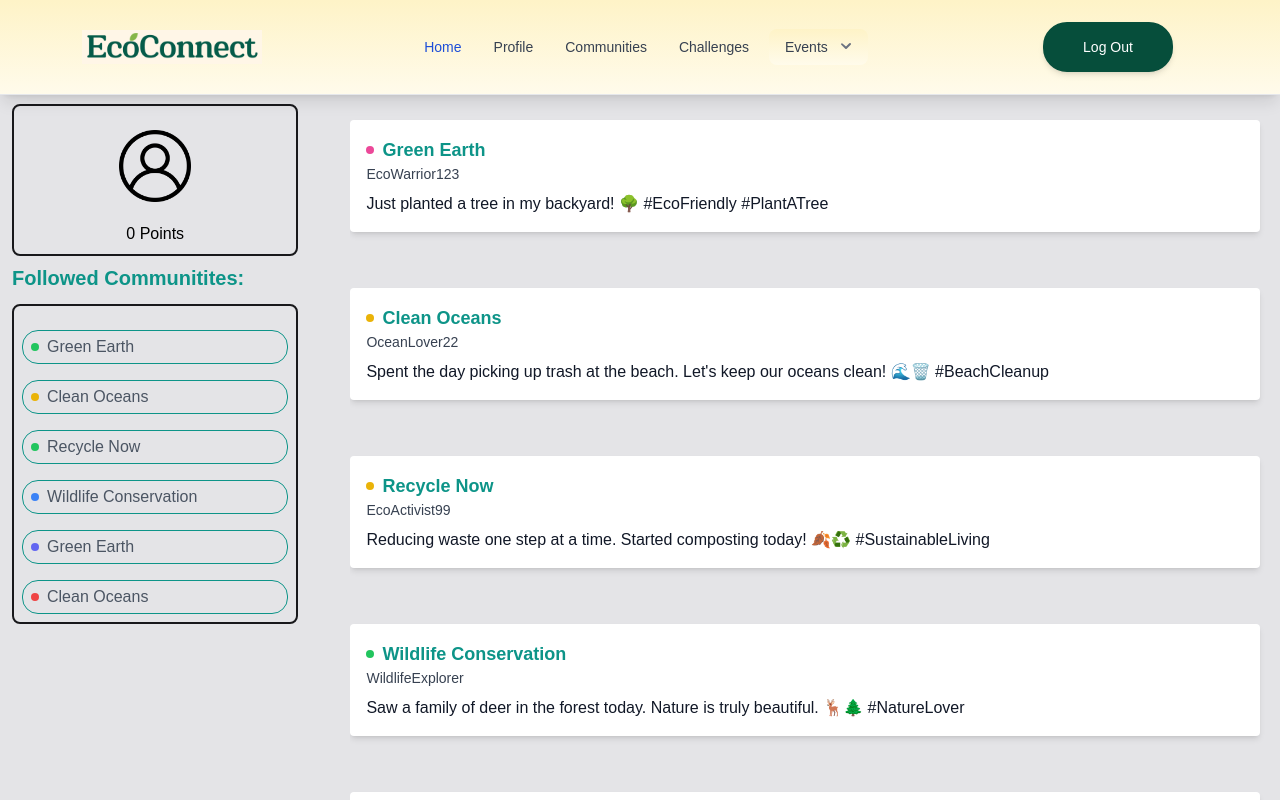
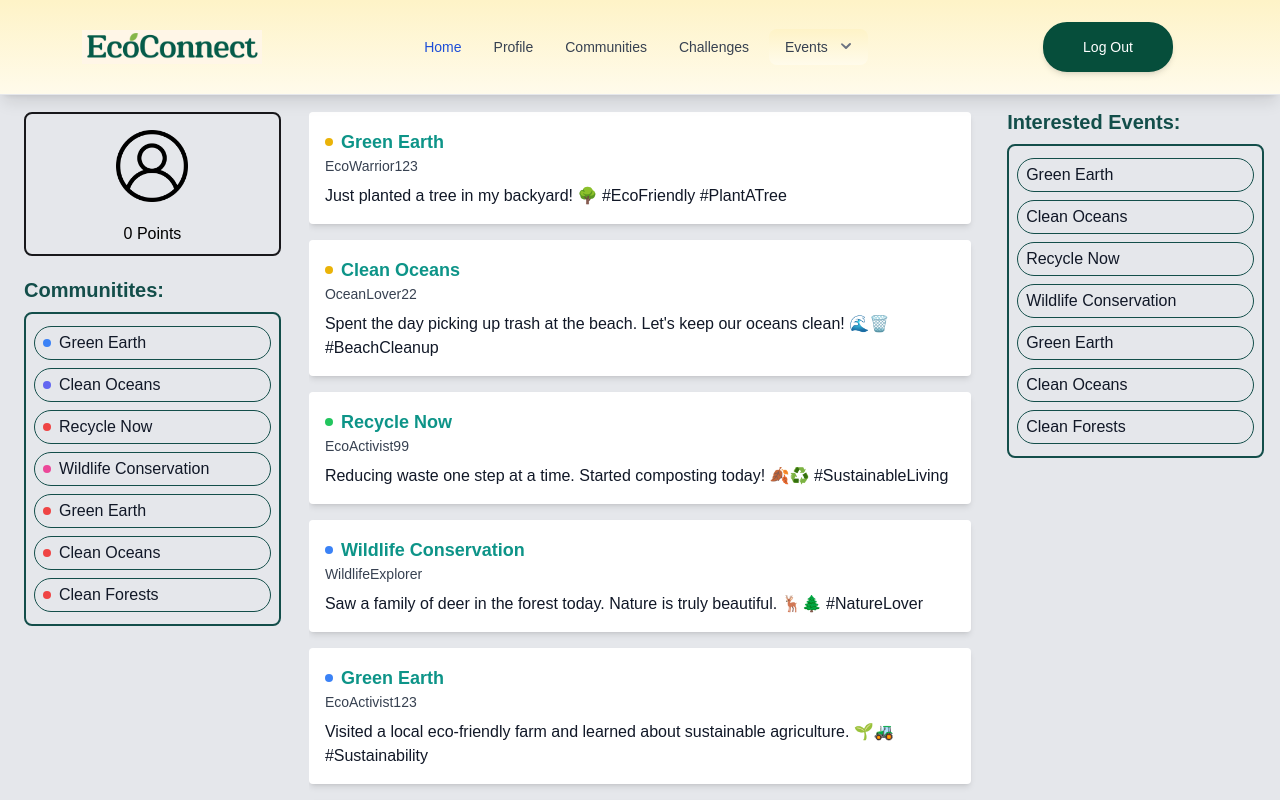
Before and after one commit to HasnainKabir-repos/EcoConnect, a React (Create React App) app in the folder frontend/: page / in a window 1280 px wide. Built offline with nearby package versions, Linux system fonts and the light colour scheme; sample sign-in values are in the browser's storage; a web font is replaced by a local one.

Commit message:
Interested Events

```diff
--- a/frontend/src/components/Events/index.jsx
+++ b/frontend/src/components/Events/index.jsx
@@ -2,6 +2,7 @@ import axios from "axios";
 import React, { useEffect, useState } from "react";
 import Loader from "../Loader";
 import TopBar from "../TopBar";
+
 const Events = () => {
   const [filteredEvents, setFilteredEvents] = useState([]);
   const [selectedCategory, setSelectedCategory] = useState("");
@@ -10,6 +11,9 @@ const Events = () => {
 
   const [events, setEvents] = useState([]);
   const [isLoading, setIsLoading] = useState(false);
+
+  const [interestedEvents, setInterestedEvents] = useState([]);
+  const [participatingEvents, setParticipatingEvents] = useState([]);
 
   useEffect(() => {
     // Fetch events data from your API
@@ -67,6 +71,43 @@ const Events = () => {
     fetchData();
   }, []);
 
+ useEffect(() => {
+   const fetchUserEvents = async () => {
+     try {
+       const token = localStorage.getItem("token");
+       const tokenValue = JSON.parse(token);
+       const config = {
+         headers: { Authorization: `Bearer ${tokenValue.data}` },
+       };
+
+       const interestedResponse = await axios.get(
+         "http://localhost:8080/api/event/interested",
+         config
+       );
+
+       const participatingResponse = await axios.get(
+         "http://localhost:8080/api/event/participating",
+         config
+       );
+
+       // Use the functional form of state-setting function to ensure the state is updated correctly
+       setInterestedEvents((prevInterestedEvents) => [
+         ...prevInterestedEvents,
+         ...interestedResponse.data,
+       ]);
+
+       setParticipatingEvents((prevParticipatingEvents) => [
+         ...prevParticipatingEvents,
+         ...participatingResponse.data,
+       ]);
+     } catch (error) {
+       console.error("Error fetching user events:", error);
+     }
+   };
+
+   fetchUserEvents();
+ }, []);
+
   const handleCategoryChange = (e) => {
     setSelectedCategory(e.target.value);
   };
@@ -95,9 +136,11 @@ const Events = () => {
   };
 
  const handleInterestedClick = async (id, currentUserName) => {
-    // Handle interested button click, send data to the event poster
    try {
      setIsLoading(true);
+
+     // Check if the event is already in the interestedEvents array
+     if (!interestedEvents.includes(id)) {
        const token = localStorage.getItem("token");
        const tokenValue = JSON.parse(token);
        const config = {
@@ -105,7 +148,13 @@ const Events = () => {
        };
        const url = `http://localhost:8080/api/event/addInterestedUser/${id}`;
        const response = await axios.put(url, {}, config);
+
+       // Update the interestedEvents array
+       setInterestedEvents([...interestedEvents, id]);
        console.log("Interested");
+     } else {
+       console.log("Already Interested");
+     }
    } catch (error) {
      console.log({ error: error });
    } finally {
@@ -114,17 +163,25 @@ const Events = () => {
  };
 
  const handleParticipatingClick = async (id, currentUserName) => {
-    // Handle participating button click, send data to the event poster
    try {
      setIsLoading(true);
+
+     // Check if the event is already in the participatingEvents array
+     if (!participatingEvents.includes(id)) {
        const token = localStorage.getItem("token");
        const tokenValue = JSON.parse(token);
        const config = {
          headers: { Authorization: `Bearer ${tokenValue.data}` },
        };
        const url = `http://localhost:8080/api/event/addParticipants/${id}`;
-      const response = await axios.put(url, {}, config);
-      console.log("Interested");
+       await axios.put(url, {}, config);
+
+       // Update the participatingEvents array
+       setParticipatingEvents([...participatingEvents, id]);
+       console.log("Participating");
+     } else {
+       console.log("Already Participating");
+     }
    } catch (error) {
      console.log({ error: error });
    } finally {
@@ -232,7 +289,7 @@ const Events = () => {
                           </span>
                         </div>
 
-                        <div className="rounded bg-cyan-300 text-black text-black px-2 py-1 text-md inline-flex items-center mr-2">
+                        <div className="rounded bg-cyan-300 text-black px-2 py-1 text-md inline-flex items-center mr-2">
                           <span className="whitespace-no-wrap font-semibold">
                             {event.Event_type} Event
                           </span>
@@ -264,12 +321,18 @@ const Events = () => {
                               getCurrentUserName()
                             )
                           }
-                          className="py-2.5 px-4 text-md bg-teal-400 hover:bg-green-500 text-black rounded-full w-48 p-3 font-semibold text-medium cursor-pointer font-sans transition duration-300 ease-in-out hover:text-black mt-6 mr-10"
+                          disabled={interestedEvents.includes(event._id)}
+                          className={`py-2.5 px-4 text-md ${
+                            interestedEvents.includes(event._id)
+                              ? "bg-gray-400"
+                              : "bg-teal-400 hover:bg-green-500"
+                          } text-black rounded-full w-48 p-3 font-semibold text-medium cursor-pointer font-sans transition duration-300 ease-in-out hover:text-black mt-6 mr-10`}
                         >
-                          Interested
+                          {interestedEvents.includes(event._id)
+                            ? "Already Interested"
+                            : "Interested"}
                         </button>
 
-                        {/* "Participating" button */}
                         <button
                           onClick={() =>
                             handleParticipatingClick(
@@ -277,9 +340,16 @@ const Events = () => {
                               getCurrentUserName()
                             )
                           }
-                          className="py-2.5 px-4 text-md bg-cyan-950 hover:bg-green-500 text-white rounded-full w-48 p-3 font-semibold text-medium cursor-pointer font-sans transition duration-300 ease-in-out mt-6"
+                          disabled={participatingEvents.includes(event._id)}
+                          className={`py-2.5 px-4 text-md ${
+                            participatingEvents.includes(event._id)
+                              ? "bg-gray-400"
+                              : "bg-cyan-950 hover:bg-green-500"
+                          } text-white rounded-full w-48 p-3 font-semibold text-medium cursor-pointer font-sans transition duration-300 ease-in-out mt-6`}
                         >
-                          Going
+                          {participatingEvents.includes(event._id)
+                            ? "Already Going"
+                            : "Going"}
                         </button>
                       </div>
                     </div>
--- a/frontend/src/components/Main/index.jsx
+++ b/frontend/src/components/Main/index.jsx
@@ -1,8 +1,8 @@
+/* eslint-disable jsx-a11y/img-redundant-alt */
+import avatar from "../../assets/avatar.png";
+import { useUserProfile } from "../../hooks/useUserProfile";
+import Post from "../CommunityPost";
 import TopBar from "../TopBar";
-import { useUserProfile } from "../../hooks/useUserProfile";
-import avatar from '../../assets/avatar.png';
-import Post from '../CommunityPost';
-import Footer from "../Footer";
 const Main = () => {
   const { userProfile, userInfo, isLoading } = useUserProfile();
 
@@ -10,50 +10,62 @@ const Main = () => {
     {
       community: "Green Earth",
       user: "EcoWarrior123",
-		  text: "Just planted a tree in my backyard! 🌳 #EcoFriendly #PlantATree"
+      text: "Just planted a tree in my backyard! 🌳 #EcoFriendly #PlantATree",
     },
     {
       community: "Clean Oceans",
       user: "OceanLover22",
-		  text: "Spent the day picking up trash at the beach. Let's keep our oceans clean! 🌊🗑️ #BeachCleanup"
+      text: "Spent the day picking up trash at the beach. Let's keep our oceans clean! 🌊🗑️ #BeachCleanup",
     },
     {
       community: "Recycle Now",
       user: "EcoActivist99",
-		  text: "Reducing waste one step at a time. Started composting today! 🍂♻️ #SustainableLiving"
+      text: "Reducing waste one step at a time. Started composting today! 🍂♻️ #SustainableLiving",
     },
     {
       community: "Wildlife Conservation",
       user: "WildlifeExplorer",
-		  text: "Saw a family of deer in the forest today. Nature is truly beautiful. 🦌🌲 #NatureLover"
+      text: "Saw a family of deer in the forest today. Nature is truly beautiful. 🦌🌲 #NatureLover",
     },
     {
       community: "Green Earth",
       user: "EcoActivist123",
-			text: "Visited a local eco-friendly farm and learned about sustainable agriculture. 🌱🚜 #Sustainability"
+      text: "Visited a local eco-friendly farm and learned about sustainable agriculture. 🌱🚜 #Sustainability",
     },
     {
       community: "Clean Oceans",
       user: "OceanLover42",
-			text: "Participated in a beach cleanup today. Let's protect our oceans! 🏖️♻️ #BeachCleanup"
+      text: "Participated in a beach cleanup today. Let's protect our oceans! 🏖️♻️ #BeachCleanup",
+    },
+
+    {
+      community: "Clean Forests",
+      user: "OceanLover42",
+      text: "Participated in a beach cleanup today. Let's protect our oceans! 🏖️♻️ #ForestCleanup",
     },
   ];
 
-
   const getRandomColor = () => {
-        const colors = ['bg-red-500', 'bg-blue-500', 'bg-green-500', 'bg-yellow-500', 'bg-pink-500', 'bg-indigo-500'];
+    const colors = [
+      "bg-red-500",
+      "bg-blue-500",
+      "bg-green-500",
+      "bg-yellow-500",
+      "bg-pink-500",
+      "bg-indigo-500",
+    ];
     const randomColor = colors[Math.floor(Math.random() * colors.length)];
     return randomColor;
   };
   return (
     <>
       <TopBar />
-			<main className=" pt-20 min-h-screen min-w-screen bg-zinc-200">
+      <main className=" pt-20 min-h-screen min-w-screen bg-gray-200">
         <div className="fixed flex flex-row w-full">
-					<div className="w-1/4 p-3">
+          <div className="w-2/6 p-2 ml-4">
             <div className="">
-							<div className="flex flex-col border-2 mt-3 rounded-lg border-zinc-900 h-1/3 items-center justify-center">
-								<div className="overflow-hidden flex items-center justify-center h-24  w-24 p-3 mt-3">
+              <div className="flex flex-col border-2 mt-6 rounded-lg border-zinc-900 h-1/3 items-center justify-center">
+                <div className="overflow-hidden flex items-center justify-center h-24  w-24 p-3 mt-1">
                   {userProfile.profileImage ? (
                     <img
                       src={`http://localhost:8080/api/uploads/${userProfile.profileImage}`}
@@ -61,36 +73,44 @@ const Main = () => {
                       className=""
                     />
                   ) : (
-												<img
-													src={avatar}
-													alt="Default Image"
-													className=""
-												/>
+                    <img src={avatar} alt="Default Image" className="" />
                   )}
                 </div>
                 <div className="flex flex-col p-2 items-center justify-center">
                   <div className="">
-										<div className="font-medium text-teal-600">{userInfo.firstName} {userInfo.lastName}</div>
+                    <div className="font-semibold text-xl text-teal-900">
+                      {userInfo.firstName} {userInfo.lastName}
+                    </div>
                   </div>
                   <div>
                     <div className="font-medium">{userProfile.address}</div>
                   </div>
                   <div>
-										<div className="font-medium">{userProfile.points_earned} Points</div>
+                    <div className="font-medium">
+                      {userProfile.points_earned} Points
                     </div>
-
+                  </div>
                 </div>
               </div>
 
               <div className=" flex flex-col mt-2 h-2/3">
-								<div className="font-semibold text-xl text-teal-600 mb-3">Followed Communitites:</div>
-								<div className="overflow-auto max-h-80 pr-2 rounded-lg border-2 border-zinc-900 p-2" >
+                <div className="font-semibold text-xl text-teal-900 mb-2 mt-3">
+                  Communitites:
+                </div>
+                <div className="overflow-auto max-h-80 pr-2 rounded-lg border-2 border-teal-900 p-2">
                   <div>
-										<div className="flex flex-wrap mt-2 flex-col ">
+                    <div className="flex flex-wrap flex-col ">
                       {posts.map((post, index) => (
-												<div key={index} className=" py-1 my-2 px-2 flex items-center rounded-2xl border border-teal-600">
-													<div className={`w-2 h-2 rounded-full mr-2 ${getRandomColor()}`}></div>
-													<div className="text-base text-gray-600">{post.community}</div>
+                        <div
+                          key={index}
+                          className=" py-1 my-1 px-2 flex items-center rounded-full border border-teal-900 border-solid hover:border-dashed bg-white-200 hover:bg-teal-200"
+                        >
+                          <div
+                            className={`w-2 h-2 rounded-full mr-2 ${getRandomColor()}`}
+                          ></div>
+                          <div className="text-base text-gray-900">
+                            {post.community}
+                          </div>
                         </div>
                       ))}
                     </div>
@@ -99,22 +119,46 @@ const Main = () => {
               </div>
             </div>
           </div>
-					<div className="w-3/4 mt-5 ml-10 pr-5 pb-20 overflow-auto max-h-screen">
-						<div className="flex flex-col  mx-auto">
-							{posts.map((post, index) =>(
-
-								<div key={index} className="py-5">
-
+          <div className="w-5/6 mt-8 ml-5 pr-2 pb-36 overflow-auto max-h-screen">
+            <div className="flex flex-col mx-auto">
+              {posts.map((post, index) => (
+                <div key={index} className="py-0">
                   <Post
                     community={post.community}
                     user={post.user}
                     text={post.text}
                   />
                 </div>
-
               ))}
             </div>
           </div>
+
+          <div className="w-2/6 p-2 mr-2 ml-5">
+            <div className="">
+              <div className=" flex flex-col mt-2 h-2/3">
+                <div className="font-semibold text-xl text-teal-900 mb-2 mt-3">
+                  Interested Events:
+                </div>
+                <div className="overflow-auto max-h-80 pr-2 rounded-lg border-2 border-teal-900 p-2">
+                  <div>
+                    <div className="flex flex-wrap flex-col ">
+                      {posts.map((post, index) => (
+                        <div
+                          key={index}
+                          className=" py-1 my-1 px-2 flex items-center rounded-full border border-teal-900 border-solid hover:border-dashed bg-white-200 hover:bg-teal-200"
+                        >
+                          <div className="text-base text-gray-900">
+                            {post.community}
+                          </div>
+                        </div>
+                      ))}
+                    </div>
+                  </div>
+                </div>
+              </div>
+            </div>
+          </div>
+
 
         </div>
       </main>
```
Lines whose indentation alone changed are shown as unchanged.
